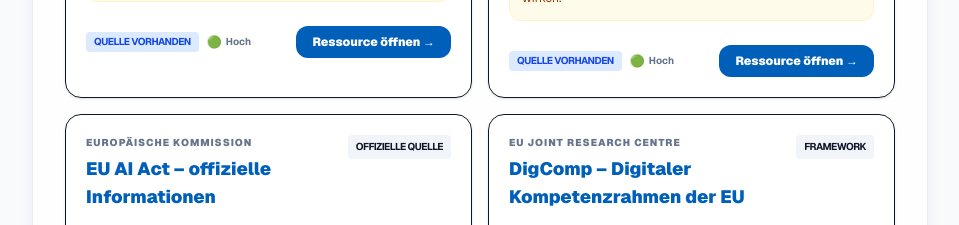
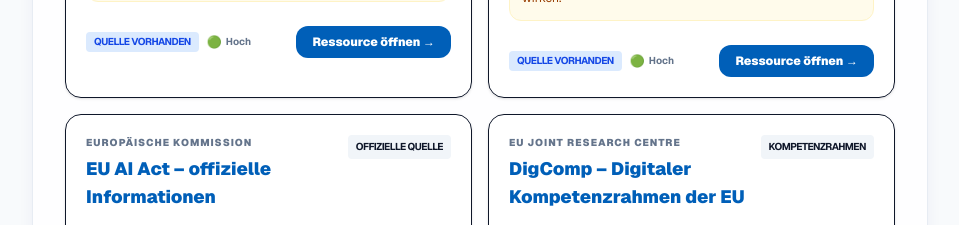
Before and after one commit to smartlivingberlin/ki-lernportal-nim, a Next.js app in the folder apps/web/: page / in a window 1280 px wide. Shown: the part 1600-1825 px from the top of the page, without its empty margins (304-1263 px from the left). Built offline with nearby package versions, Linux system fonts and the light colour scheme.

Commit message:
fix: scope framework label to resource cards

```diff
--- a/apps/web/src/data/types.ts
+++ b/apps/web/src/data/types.ts
@@ -27,7 +27,7 @@
 }
 
 export enum SourceType {
-  Framework = 'Kompetenzrahmen',
+  Framework = 'Framework',
   Regulation = 'Verordnung',
   Documentation = 'Dokumentation',
   Guideline = 'Leitlinie',
@@ -92,7 +92,7 @@
   Platform = 'Lernangebot',
   Official = 'Offizielle Quelle',
   ToolHelp = 'Hilfeseite',
-  Framework = 'Framework',
+  Framework = 'Kompetenzrahmen',
   Technical = 'Technik'
 }
 
```
